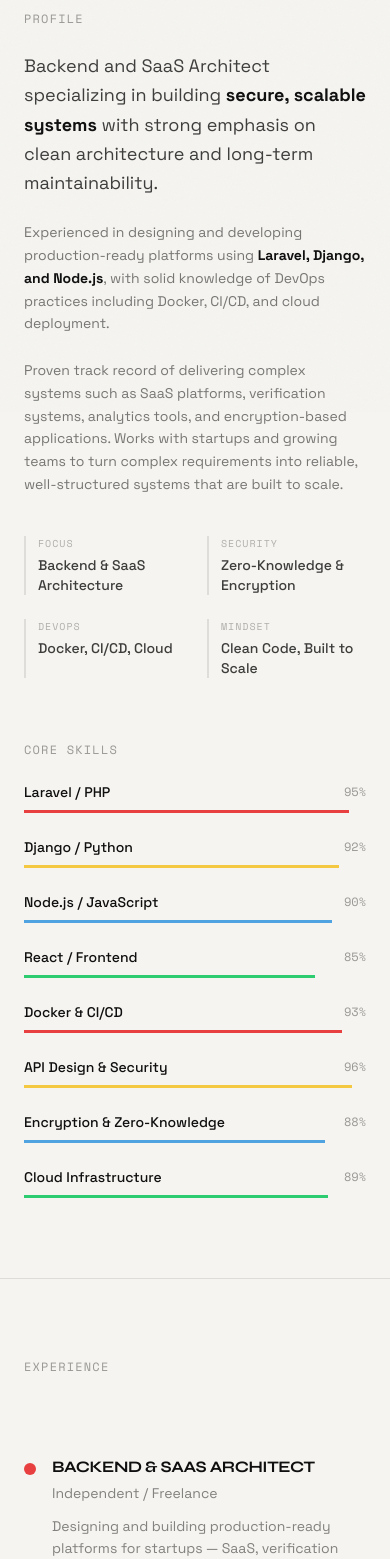
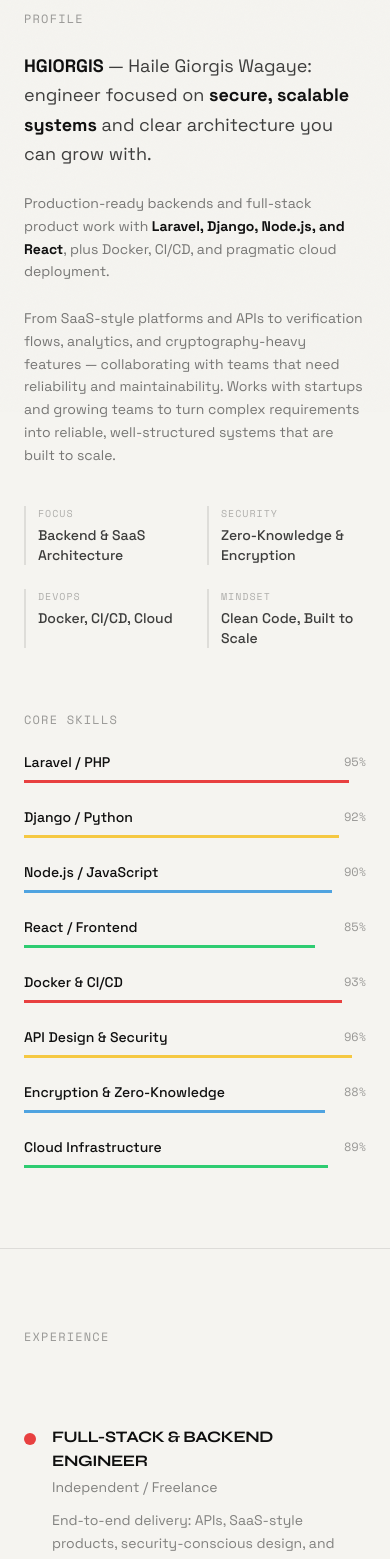
Before and after one commit to HGiorgis/WHO-AM-I, a React (Vite) app: page /About in a window 390 px wide. Shown: the part 432-1991 px from the top of the page. Built offline with nearby package versions, Linux system fonts and the light colour scheme; no server answers; the HTML template or start-up script is replaced by a standard one.

Commit message:
Social media metadata of accessing the website link

```diff
--- a/index.html
+++ b/index.html
@@ -4,14 +4,72 @@
     <meta charset="UTF-8" />
     <meta name="viewport" content="width=device-width, initial-scale=1.0" />
     <meta name="theme-color" content="#0f0f0f" />
+    <meta name="color-scheme" content="light dark" />
+
+    <!-- Primary SEO -->
+    <title>HGIORGIS | Portfolio</title>
     <meta
       name="description"
-      content="Whoami — backend architect, security-minded systems, and DevOps. Portfolio & contact."
+      content="HGIORGIS — Hailegiorgis Wagaye: full-stack & backend engineer, security-minded systems, DevOps. Portfolio, projects & contact."
     />
+    <meta
+      name="keywords"
+      content="HGIORGIS, Hailegiorgis Wagaye, full-stack developer, backend engineer, Laravel, Django, React, DevOps, security, portfolio"
+    />
+    <meta name="author" content="Hailegiorgis W." />
+    <link rel="canonical" href="https://hgiorgis.onrender.com/" />
+
+    <!-- Open Graph (Facebook, LinkedIn, Slack, Discord, etc.) -->
+    <meta property="og:type" content="website" />
+    <meta property="og:site_name" content="HGIORGIS" />
+    <meta property="og:title" content="HGIORGIS| Portfolio" />
+    <meta
+      property="og:description"
+      content="Full-stack & backend engineer — secure systems, SaaS, DevOps. Explore work and get in touch."
+    />
+    <meta property="og:url" content="https://hgiorgis.onrender.com/" />
+    <meta property="og:locale" content="en_US" />
+    <meta property="og:image" content="https://hgiorgis.onrender.com/og.png" />
+    <meta property="og:image:type" content="image/png" />
+    <meta property="og:image:width" content="1200" />
+    <meta property="og:image:height" content="630" />
+    <meta property="og:image:alt" content="HGIORGIS — portfolio" />
+
+    <!-- Twitter / X -->
+    <meta name="twitter:card" content="summary_large_image" />
+    <meta name="twitter:title" content="HGIORGIS | Portfolio" />
+    <meta
+      name="twitter:description"
+      content="Full-stack & backend engineer — secure systems, SaaS, DevOps. Explore work and get in touch."
+    />
+    <meta name="twitter:image" content="https://hgiorgis.onrender.com/og.png" />
+    <meta name="twitter:image:alt" content="HGIORGIS — Portfolio" />
+
+    <!-- Icons & PWA -->
     <link rel="icon" type="image/svg+xml" href="/favicon.svg" />
     <link rel="apple-touch-icon" href="/favicon.svg" />
     <link rel="manifest" href="/manifest.json" />
-    <title>Whoami — Portfolio</title>
+    <meta name="apple-mobile-web-app-title" content="HGIORGIS" />
+    <meta name="application-name" content="HGIORGIS" />
+    <meta name="msapplication-TileColor" content="#0f0f0f" />
+
+    <!-- Structured data -->
+    <script type="application/ld+json">
+      {
+        "@context": "https://schema.org",
+        "@type": "Person",
+        "name": "Hailegiorgis Wagaye",
+        "alternateName": "HGIORGIS",
+        "url": "https://hgiorgis.onrender.com/",
+        "jobTitle": "Full-Stack & Backend Engineer",
+        "description": "Backend, security-minded systems, DevOps, and full-stack development.",
+        "sameAs": [
+          "https://github.com/hgiorgis",
+          "https://linkedin.com/in/hgiorgis23",
+          "https://twitter.com/hgiorgis"
+        ]
+      }
+    </script>
   </head>
   <body>
     <div id="root"></div>
--- a/src/components/about/ExperienceTimeline.jsx
+++ b/src/components/about/ExperienceTimeline.jsx
@@ -4,25 +4,18 @@
 
 const experiences = [
   {
-    role: "Senior DevOps Engineer",
-    company: "Cloud Solutions Inc.",
-    period: "2022 – Present",
+    role: "Full-Stack & Backend Engineer",
+    company: "Independent / Freelance",
+    period: "Present",
     description:
-      "Leading cloud infrastructure and CI/CD pipeline automation for enterprise clients.",
+      "APIs, SaaS-style products, security-conscious design, DevOps — Laravel, Django, React, Docker & cloud.",
   },
   {
-    role: "Full-Stack Developer & Architect",
-    company: "TechForge Labs",
-    period: "2019 – 2022",
+    role: "Systems & integration focus",
+    company: "Client projects",
+    period: "—",
     description:
-      "Designed and built scalable microservice architectures serving 10M+ users.",
-  },
-  {
-    role: "System Engineer",
-    company: "DataStream Corp",
-    period: "2017 – 2019",
-    description:
-      "Managed server infrastructure, optimized performance, and ensured 99.99% uptime.",
+      "Backend architecture, integrations, performance, and maintainable deployments.",
   },
 ];
 
--- a/src/components/brand/SiteMark.jsx
+++ b/src/components/brand/SiteMark.jsx
@@ -5,7 +5,7 @@
  */
 export default function SiteMark({
   className = "w-9 h-9",
-  title = "H",
+  title = "HGIORGIS",
   "aria-hidden": ariaHidden,
   ...props
 }) {
--- a/src/components/home/HeroSection.jsx
+++ b/src/components/home/HeroSection.jsx
@@ -48,9 +48,9 @@
           transition={{ duration: 0.8, delay: 0.2, ease: [0.22, 1, 0.36, 1] }}
           className="mt-8 text-lg md:text-xl text-muted-foreground max-w-2xl mx-auto leading-relaxed"
         >
-          Full-Stack Developer, System Engineer & DevOps Architect — crafting
-          scalable infrastructure and elegant code that powers modern
-          applications.
+          <span className="font-semibold text-foreground/90">HGIORGIS</span>
+          {" — "}Haile Giorgis Wagaye: full-stack, systems & DevOps — building
+          secure, scalable backends and products that ship.
         </motion.p>
 
         <motion.div
@@ -95,17 +95,17 @@
               </p>
               <p className="mt-1">
                 <span className="text-green-400">$</span>{" "}
-                <span className="text-foreground">whoami</span>
+                <span className="text-foreground">echo &quot;HGIORGIS&quot;</span>
               </p>
               <p className="text-muted-foreground mt-1">
-                web-developer | system-engineer | devops-architect
+                Haile Giorgis Wagaye — full-stack · systems · DevOps
               </p>
               <p className="mt-2">
                 <span className="text-green-400">$</span>{" "}
                 <span className="text-foreground">cat skills.json</span>
               </p>
               <p className="text-primary mt-1">
-                {`{ "stack": ["React", "Node", "AWS", "Docker", "K8s"] }`}
+                {`{ "stack": ["Laravel", "Django", "Node", "React", "Docker"] }`}
               </p>
               <p className="mt-2 flex items-center">
                 <span className="text-green-400">$</span>{" "}
--- a/src/components/layout/FooterNew.jsx
+++ b/src/components/layout/FooterNew.jsx
@@ -14,8 +14,8 @@
 ];
 
 const fallbackContact = {
-  email: "hello@yourname.dev",
-  location: "San Francisco, CA",
+  email: "",
+  location: "Remote · worldwide",
   status: "Available for new projects",
   socials: [
     { label: "GitHub", href: "https://github.com" },
@@ -99,14 +99,14 @@
         <div className="border-t border-paper/10 pt-8 flex flex-col md:flex-row justify-between items-center gap-4">
           <Link
             to="/Home"
-            aria-label="Whoami — home"
+            aria-label="HGIORGIS — home"
             className="flex items-center gap-3 font-syne font-bold text-2xl tracking-tight text-paper hover:text-[#f5c842] transition-colors"
           >
-            <SiteMark className="w-10 h-10 rounded-lg shrink-0" aria-hidden />
-            <span>WHOAMI</span>
+            <SiteMark className="w-10 h-10 rounded-lg shrink-0" title="HGIORGIS" aria-hidden />
+            <span>HGIORGIS</span>
           </Link>
-          <p className="font-mono text-xs text-paper/30">
-            © {new Date().getFullYear()} — All Rights Reserved
+          <p className="font-mono text-xs text-paper/30 text-center md:text-right">
+            © {new Date().getFullYear()} Haile Giorgis Wagaye — All rights reserved
           </p>
         </div>
       </div>
--- a/src/components/layout/NavbarNew.jsx
+++ b/src/components/layout/NavbarNew.jsx
@@ -22,14 +22,14 @@
       <header className="fixed top-0 left-0 right-0 z-50 flex items-center justify-between px-6 md:px-10 py-5 mix-blend-multiply">
         <Link
           to="/Home"
-          aria-label="Whoami — home"
+          aria-label="HGIORGIS — home"
           className="font-mono text-xs tracking-[0.3em] uppercase text-ink font-bold flex items-center gap-3"
         >
-          <SiteMark className="w-8 h-8 shrink-0 rounded-lg shadow-sm" aria-hidden />
+          <SiteMark className="w-8 h-8 shrink-0 rounded-lg shadow-sm" title="HGIORGIS" aria-hidden />
           <span className="flex flex-col leading-tight">
-            <span>WHOAMI</span>
+            <span>HGIORGIS</span>
             <span className="text-[10px] tracking-[0.25em] text-ink/40 font-normal normal-case">
-              portfolio
+              Haile Giorgis Wagaye
             </span>
           </span>
           <span className="hidden sm:flex items-center gap-1.5 border border-[#2ecc71]/30 px-2 py-0.5 rounded-full">
--- a/src/pages/About.jsx
+++ b/src/pages/About.jsx
@@ -53,9 +53,20 @@
 ];
 
 const expFallback = [
-  { role: "Backend & SaaS Architect", co: "Independent / Freelance", period: "2022 – Now", color: "#e84040", desc: "Designing and building production-ready platforms for startups — SaaS, verification systems, analytics tools." },
-  { role: "Full-Stack Developer", co: "TechForge Labs", period: "2020 – 2022", color: "#f5c842", desc: "Delivered complex web applications with Laravel, Django, and React across diverse industry verticals." },
-  { role: "System Engineer", co: "DataStream Corp", period: "2018 – 2020", color: "#4fa3e0", desc: "Managed server infrastructure, optimized backend performance, and ensured 99.9% uptime." },
+  {
+    role: "Full-Stack & Backend Engineer",
+    co: "Independent / Freelance",
+    period: "Present",
+    color: "#e84040",
+    desc: "End-to-end delivery: APIs, SaaS-style products, security-conscious design, and DevOps — Laravel, Django, React, Docker & cloud.",
+  },
+  {
+    role: "Systems & integration focus",
+    co: "Client projects",
+    period: "—",
+    color: "#f5c842",
+    desc: "Backend architecture, third-party integrations, performance, and maintainable deployments.",
+  },
 ];
 
 export default function About() {
@@ -130,24 +141,22 @@
               Profile
             </p>
             <p className="text-lg leading-relaxed text-ink/80 mb-6">
-              Backend and SaaS Architect specializing in building{" "}
+              <span className="font-bold text-ink">HGIORGIS</span> — Haile Giorgis
+              Wagaye: engineer focused on{" "}
               <span className="font-bold text-ink">
                 secure, scalable systems
               </span>{" "}
-              with strong emphasis on clean architecture and long-term
-              maintainability.
+              and clear architecture you can grow with.
             </p>
             <p className="text-sm leading-relaxed text-ink/55 mb-6">
-              Experienced in designing and developing production-ready platforms
-              using{" "}
-              <strong className="text-ink">Laravel, Django, and Node.js</strong>
-              , with solid knowledge of DevOps practices including Docker,
-              CI/CD, and cloud deployment.
+              Production-ready backends and full-stack product work with{" "}
+              <strong className="text-ink">Laravel, Django, Node.js, and React</strong>
+              , plus Docker, CI/CD, and pragmatic cloud deployment.
             </p>
             <p className="text-sm leading-relaxed text-ink/55 mb-10">
-              Proven track record of delivering complex systems such as SaaS
-              platforms, verification systems, analytics tools, and
-              encryption-based applications. Works with startups and growing
+              From SaaS-style platforms and APIs to verification flows, analytics,
+              and cryptography-heavy features — collaborating with teams that need
+              reliability and maintainability. Works with startups and growing
               teams to turn complex requirements into reliable, well-structured
               systems that are built to scale.
             </p>
```
Also changed, not shown: src/pages/Contact.jsx (+8 -7 lines), public/favicon.svg, public/manifest.json, public/og.png (added).
